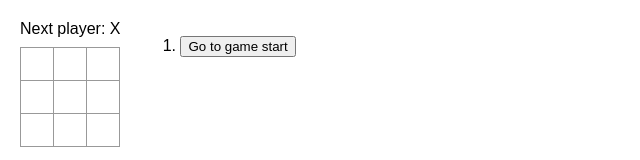
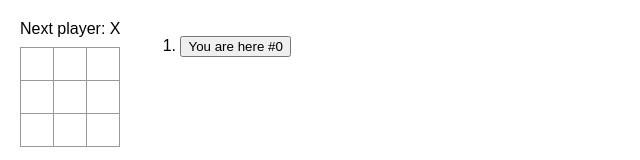
Before and after one commit to whatasame-labs/learning-react, a React (Create React App) app in the folder react-dev-tic-tac-toe/: page / in a window 1280 px wide. Shown: the top 160 px of the page, without its empty margins (0-640 px from the left). Built offline with nearby package versions, Linux system fonts and the light colour scheme.

Commit message:
Extract Board and Square components

```diff
--- a/react-dev-tic-tac-toe/src/App.js
+++ b/react-dev-tic-tac-toe/src/App.js
@@ -1,107 +1,34 @@
 import { useState } from "react";
+import { Board } from "./components/Board";
 
-function Square({ value, onSquareClick }) {
-  return (
-    <button className="square" onClick={onSquareClick}>
-      {value}
-    </button>
-  );
-}
+export default function App() {
+  const [history, setHistory] = useState([Array(9).fill(null)]);
+  const [currentMoveIndex, setCurrentMoveIndex] = useState(0);
 
-function Board({ xIsNext, squares, onPlay }) {
-  function handleClick(i) {
-    if (calculateWinner(squares) || squares[i]) {
-      return;
-    }
-    const nextSquares = squares.slice();
-    if (xIsNext) {
-      nextSquares[i] = "X";
-    } else {
-      nextSquares[i] = "O";
-    }
-    onPlay(nextSquares);
-  }
+  const xIsNext = currentMoveIndex % 2 === 0;
+  const currentSquares = history[currentMoveIndex];
 
-  const winner = calculateWinner(squares);
-  let status;
-  if (winner) {
-    status = "Winner: " + winner;
-  } else {
-    status = "Next player: " + (xIsNext ? "X" : "O");
-  }
-
-  return (
-    <>
-      <div className="status">{status}</div>
-      <div className="board-row">
-        <Square value={squares[0]} onSquareClick={() => handleClick(0)} />
-        <Square value={squares[1]} onSquareClick={() => handleClick(1)} />
-        <Square value={squares[2]} onSquareClick={() => handleClick(2)} />
-      </div>
-      <div className="board-row">
-        <Square value={squares[3]} onSquareClick={() => handleClick(3)} />
-        <Square value={squares[4]} onSquareClick={() => handleClick(4)} />
-        <Square value={squares[5]} onSquareClick={() => handleClick(5)} />
-      </div>
-      <div className="board-row">
-        <Square value={squares[6]} onSquareClick={() => handleClick(6)} />
-        <Square value={squares[7]} onSquareClick={() => handleClick(7)} />
-        <Square value={squares[8]} onSquareClick={() => handleClick(8)} />
-      </div>
-    </>
-  );
-}
-
-function calculateWinner(squares) {
-  const lines = [
-    [0, 1, 2],
-    [3, 4, 5],
-    [6, 7, 8],
-    [0, 3, 6],
-    [1, 4, 7],
-    [2, 5, 8],
-    [0, 4, 8],
-    [2, 4, 6],
-  ];
-  for (let i = 0; i < lines.length; i++) {
-    const [a, b, c] = lines[i];
-    if (squares[a] && squares[a] === squares[b] && squares[a] === squares[c]) {
-      return squares[a];
-    }
-  }
-  return null;
-}
-
-export default function Game() {
-  const [history, setHistory] = useState([Array(9).fill(null)]);
-  const [currentMove, setCurrentMove] = useState(0);
-  const xIsNext = currentMove % 2 === 0;
-  const currentSquares = history[currentMove];
-
-  function handlePlay(nextSquares) {
-    const nextHistory = [...history.slice(0, currentMove + 1), nextSquares];
-    setHistory(nextHistory);
-    setCurrentMove(nextHistory.length - 1);
-  }
-
-  function jumpTo(nextMove) {
-    setCurrentMove(nextMove);
-  }
-
-  const moves = history.map((squares, move) => {
-    let description;
-    if (move > 0) {
-      description = "Go to move #" + move;
-    } else {
-      description = "Go to game start";
-    }
+  const historyButtons = history.map((_, moveIndex) => {
+    const description = getMoveDescription(moveIndex, currentMoveIndex);
 
     return (
-      <li key={move}>
-        <button onClick={() => jumpTo(move)}>{description}</button>
+      <li key={moveIndex}>
+        <button onClick={() => setCurrentMoveIndex(moveIndex)}>
+          {description}
+        </button>
       </li>
     );
   });
+
+  function handlePlay(nextSquares) {
+    const nextHistory = [
+      ...history.slice(0, currentMoveIndex + 1),
+      nextSquares,
+    ];
+
+    setHistory(nextHistory);
+    setCurrentMoveIndex(nextHistory.length - 1);
+  }
 
   return (
     <div className="game">
@@ -109,8 +36,14 @@ export default function Game() {
         <Board xIsNext={xIsNext} squares={currentSquares} onPlay={handlePlay} />
       </div>
       <div className="game-info">
-        <ol>{moves}</ol>
+        <ol>{historyButtons}</ol>
       </div>
     </div>
   );
 }
+
+function getMoveDescription(moveIndex, currentMoveIndex) {
+  if (moveIndex === currentMoveIndex) return `You are here #${moveIndex}`;
+  if (moveIndex > 0) return `Go to move #${moveIndex}`;
+  return "Go to game start";
+}
--- /dev/null
+++ b/react-dev-tic-tac-toe/src/components/Board.js
@@ -0,0 +1,33 @@
+import { Square } from "./Square";
+import { calculateWinner } from "../utils/game";
+
+export function Board({ xIsNext, squares, onPlay }) {
+  const winner = calculateWinner(squares);
+  const status = winner
+    ? `Winner: ${winner}`
+    : `Next player: ${xIsNext ? "X" : "O"}`;
+
+  function handleClick(i) {
+    if (winner || squares[i]) {
+      return;
+    }
+    const nextSquares = squares.slice();
+    nextSquares[i] = xIsNext ? "X" : "O";
+    onPlay(nextSquares);
+  }
+
+  const renderSquare = (i) => (
+    <Square value={squares[i]} onSquareClick={() => handleClick(i)} />
+  );
+
+  return (
+    <>
+      <div className="status">{status}</div>
+      {[0, 3, 6].map((start) => (
+        <div className="board-row" key={start}>
+          {[0, 1, 2].map((offset) => renderSquare(start + offset))}
+        </div>
+      ))}
+    </>
+  );
+}
--- /dev/null
+++ b/react-dev-tic-tac-toe/src/components/Square.js
@@ -0,0 +1,7 @@
+export function Square({ value, onSquareClick }) {
+  return (
+    <button className="square" onClick={onSquareClick}>
+      {value}
+    </button>
+  );
+}
--- a/react-dev-tic-tac-toe/src/styles.css
+++ b/react-dev-tic-tac-toe/src/styles.css
@@ -73,7 +73,7 @@ body {
 
 .board-row:after {
   clear: both;
-  content: '';
+  content: "";
   display: table;
 }
 
--- /dev/null
+++ b/react-dev-tic-tac-toe/src/utils/game.js
@@ -0,0 +1,31 @@
+export function calculateWinner(squares) {
+  const horizontalWinningLines = [
+    [0, 1, 2],
+    [3, 4, 5],
+    [6, 7, 8],
+  ];
+  const verticalWinningLines = [
+    [0, 3, 6],
+    [1, 4, 7],
+    [2, 5, 8],
+  ];
+  const diagonalWinningLines = [
+    [0, 4, 8],
+    [2, 4, 6],
+  ];
+
+  const winningLines = [
+    ...horizontalWinningLines,
+    ...verticalWinningLines,
+    ...diagonalWinningLines,
+  ];
+
+  for (let i = 0; i < winningLines.length; i++) {
+    const [a, b, c] = winningLines[i];
+    if (squares[a] && squares[a] === squares[b] && squares[a] === squares[c]) {
+      return squares[a];
+    }
+  }
+
+  return null;
+}
```
